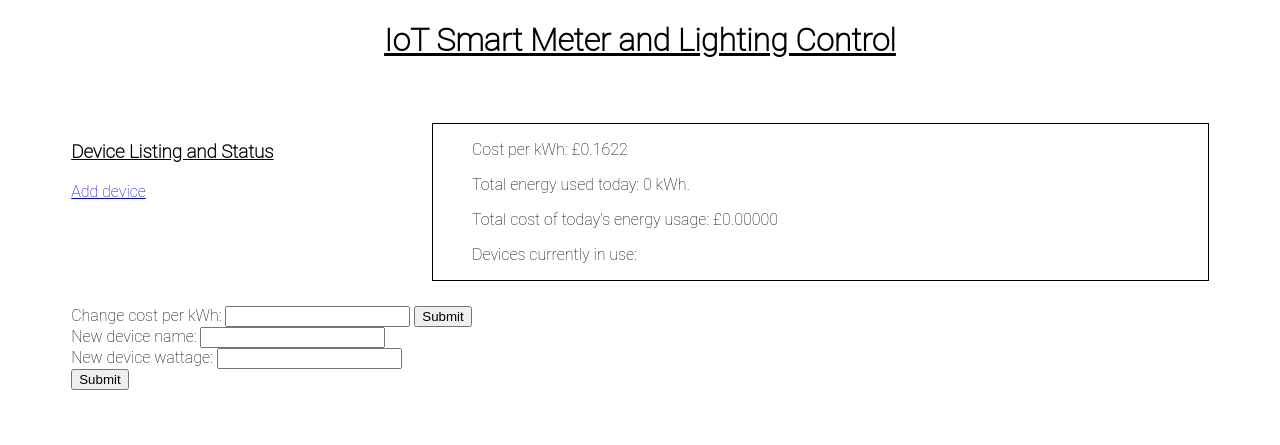
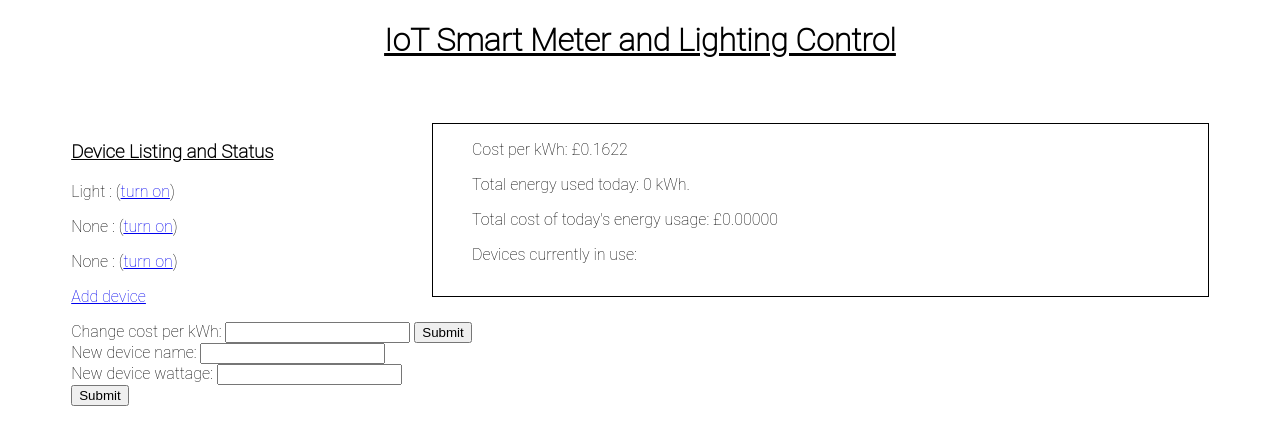
Before and after one commit to KristianTan/IoTSmartMeter, a Flask app: page /devices/add_device in a window 1280 px wide. Shown: the top 445 px of the page. Run offline with Flask 2, Linux system fonts and the light colour scheme.

Commit message:
Added placeholder pins

```diff
--- a/app.py
+++ b/app.py
@@ -80,8 +80,8 @@ todays_cost = get_todays_cost()
 # Create dictionary to store pin info
 pins = {
     25: {'name': 'Light', 'state': GPIO.LOW, 'on_time': None, 'on_date': None, 'Wattage': 15},
-    28: {'name': None, 'state': GPIO.LOW, 'on_time': None, 'on_date': None, 'Wattage': 15},
-    27: {'name': None, 'state': GPIO.LOW, 'on_time': None, 'on_date': None, 'Wattage': 15}
+    28: {'name': 'None', 'state': GPIO.LOW, 'on_time': None, 'on_date': None, 'Wattage': 15},
+    27: {'name': 'None', 'state': GPIO.LOW, 'on_time': None, 'on_date': None, 'Wattage': 15}
 }
 
 
--- a/templates/main.html
+++ b/templates/main.html
@@ -14,7 +14,7 @@
            <h3 class="device_list_title">Device Listing and Status</h3>
 
             {% for pin in pins %}
-                {% if pin.name|length %}
+                {% if pin.name != 'None' %}
                     <p>
                         {{ pins[pin].name }} :
                     {% if pins[pin].state == true %}
```
